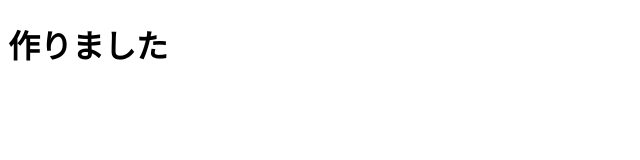
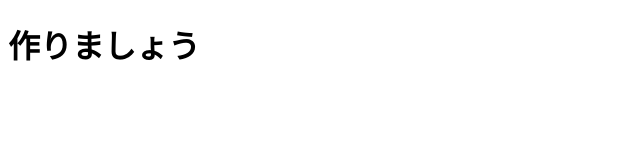
Before and after one commit to ishidasotaro/tester3, a plain HTML site: page index.html in a window 1280 px wide. Shown: the full height of the page, 0-640 px from the left. Drawn offline with Linux system fonts and the light colour scheme.

Commit message:
作りましょう

```diff
--- a/index.html
+++ b/index.html
@@ -7,6 +7,6 @@
         <link rel="stylesheet" href="./style.css" />
     </head>
     <body>
-        <h1>作りました</h1>
+        <h1>作りましょう</h1>
     </body>
 </html>
```
